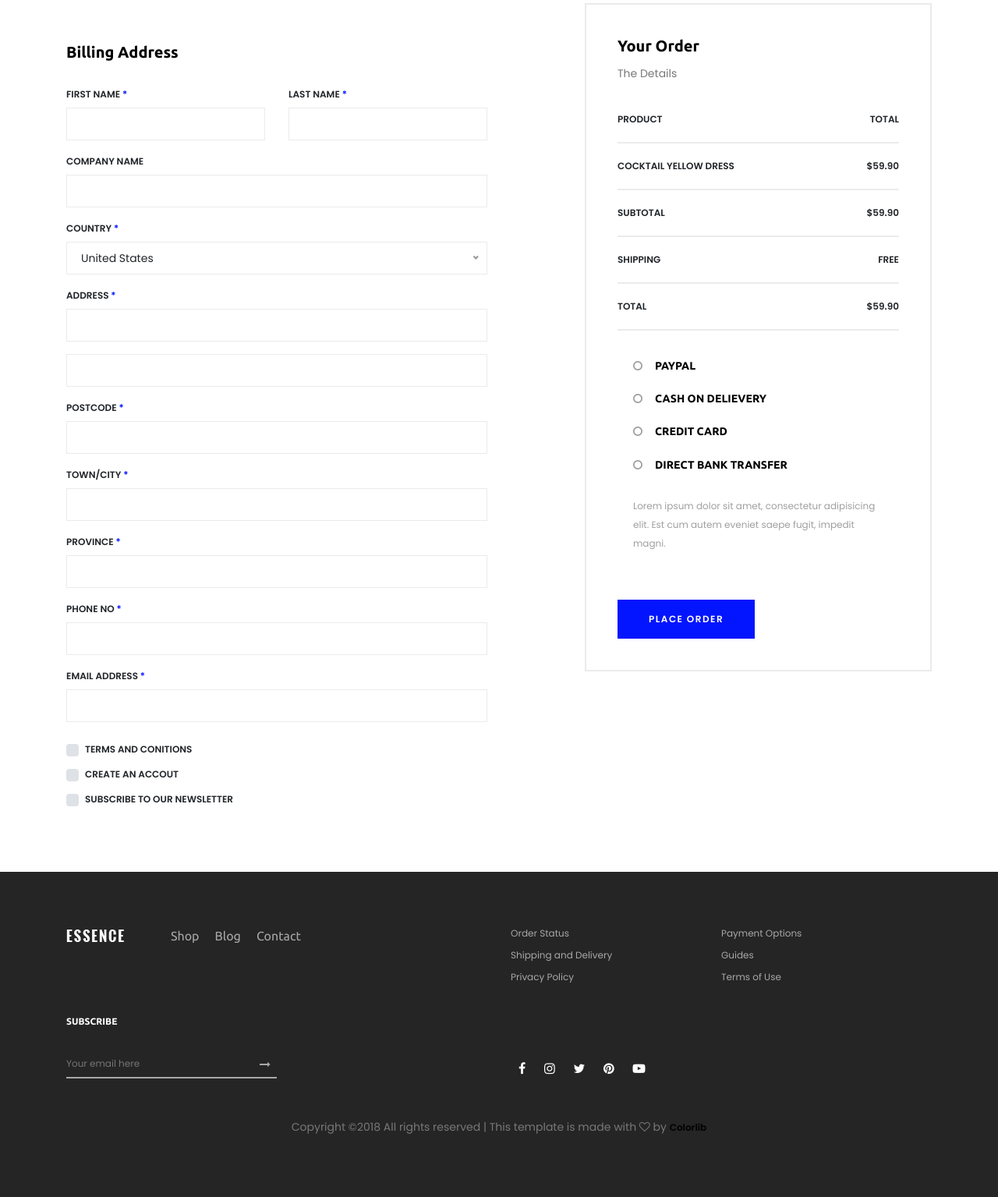
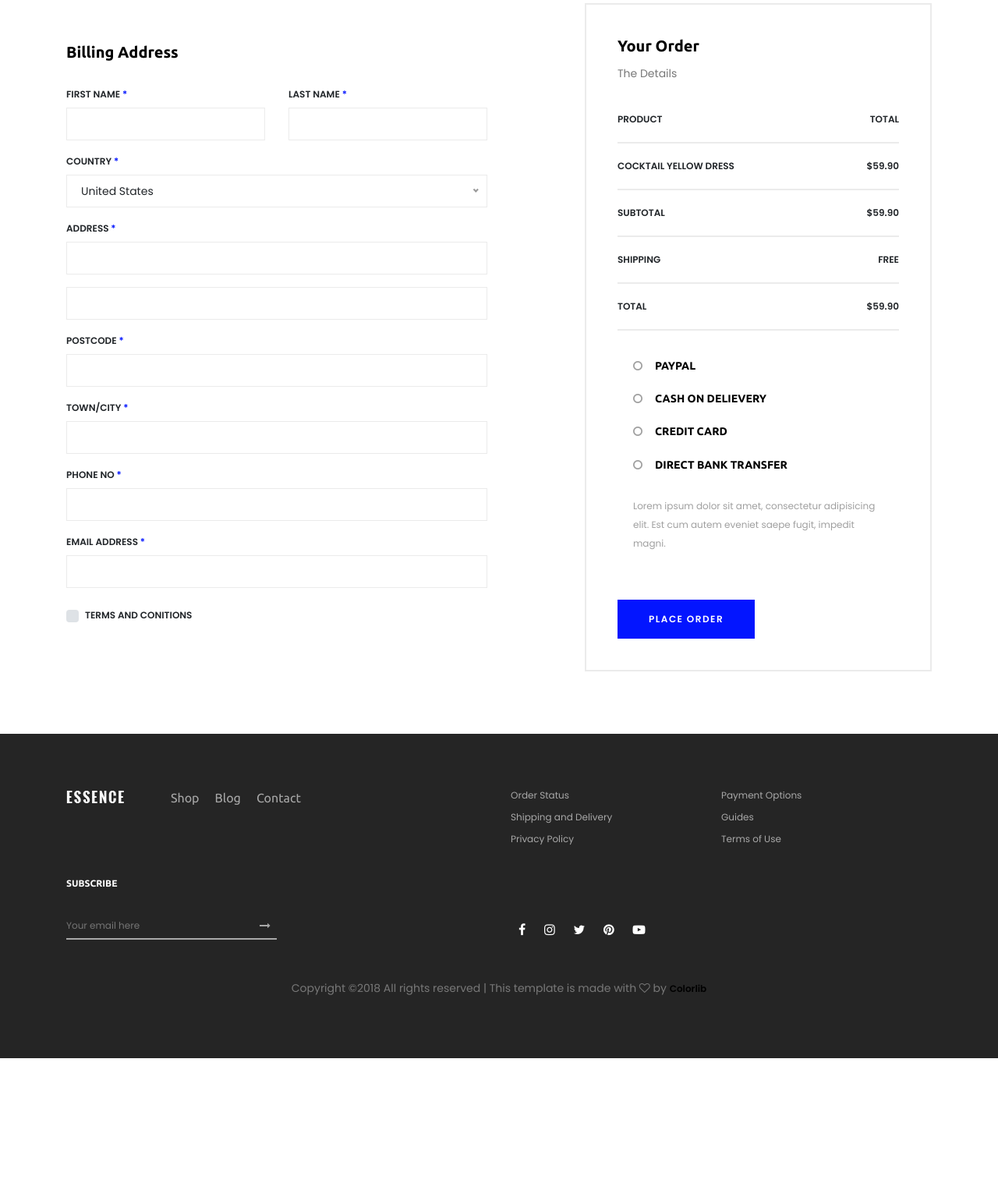
Before and after one commit to mlukewizard/website_v3, a Flask app: page /checkout in a window 1280 px wide. Shown: the part 301-1836 px from the top of the page at 78% size. After the commit the page ends 1658 px from the top, so only its background shows below. Run offline with Flask 2, Linux system fonts and the light colour scheme; some libraries are stand-ins or nearby versions; some web fonts are replaced.

Commit message:
Created form but not implemented

```diff
--- a/project/templates/checkout.html
+++ b/project/templates/checkout.html
@@ -45,10 +45,6 @@
                                     <input type="text" class="form-control" id="last_name" value="" required>
                                 </div>
                                 <div class="col-12 mb-3">
-                                    <label for="company">Company Name</label>
-                                    <input type="text" class="form-control" id="company" value="">
-                                </div>
-                                <div class="col-12 mb-3">
                                     <label for="country">Country <span>*</span></label>
                                     <select class="w-100" id="country">
                                         <option value="usa">United States</option>
@@ -75,10 +71,6 @@
                                     <input type="text" class="form-control" id="city" value="">
                                 </div>
                                 <div class="col-12 mb-3">
-                                    <label for="state">Province <span>*</span></label>
-                                    <input type="text" class="form-control" id="state" value="">
-                                </div>
-                                <div class="col-12 mb-3">
                                     <label for="phone_number">Phone No <span>*</span></label>
                                     <input type="number" class="form-control" id="phone_number" min="0" value="">
                                 </div>
@@ -91,14 +83,6 @@
                                     <div class="custom-control custom-checkbox d-block mb-2">
                                         <input type="checkbox" class="custom-control-input" id="customCheck1">
                                         <label class="custom-control-label" for="customCheck1">Terms and conitions</label>
-                                    </div>
-                                    <div class="custom-control custom-checkbox d-block mb-2">
-                                        <input type="checkbox" class="custom-control-input" id="customCheck2">
-                                        <label class="custom-control-label" for="customCheck2">Create an accout</label>
-                                    </div>
-                                    <div class="custom-control custom-checkbox d-block">
-                                        <input type="checkbox" class="custom-control-input" id="customCheck3">
-                                        <label class="custom-control-label" for="customCheck3">Subscribe to our newsletter</label>
                                     </div>
                                 </div>
                             </div>
```
Also changed, not shown: forms/address_form.py (added, +20 -0 lines), requirements.txt (+13 -1 lines).
